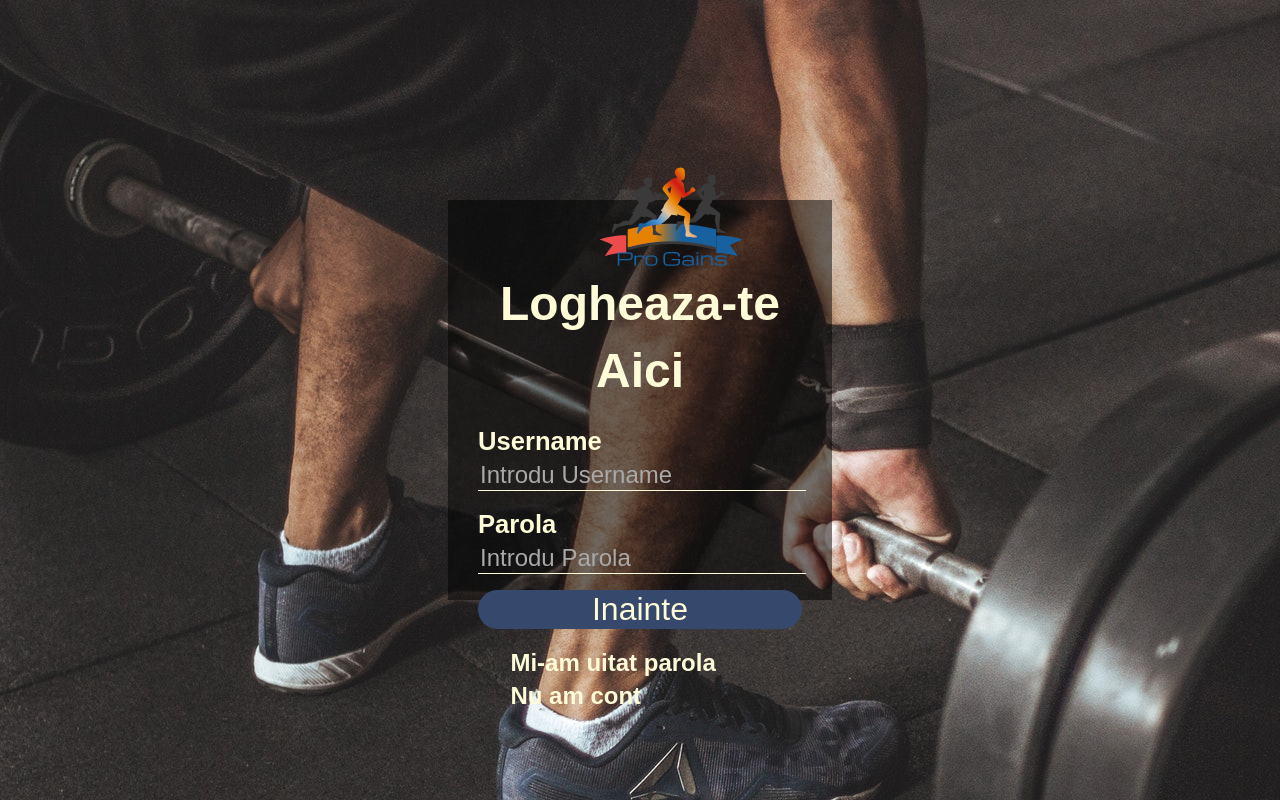
After one commit to bogdanpr97/Proiect_MDS, a PHP site: page /login.html in a window 1280 px wide. The commit adds this page. Run offline with PHP 8.4, Linux system fonts and the light colour scheme; some libraries are stand-ins or nearby versions.

Commit message:
Login
Index arata mai profi
Am adaugat Login

```diff
--- /dev/null
+++ b/MDS/login.html
@@ -0,0 +1,37 @@
+<!DOCTYPE html>
+<html>
+<head>
+  <title>Pagina de Login</title>
+<meta name="viewport" content="width=device-width , initial-scale=1">
+  <script defer src="https://use.fontawesome.com/releases/v5.0.10/js/all.js" integrity="sha384-slN8GvtUJGnv6ca26v8EzVaR9DC58QEwsIk9q1QXdCU8Yu8ck/tL/5szYlBbqmS+" crossorigin="anonymous"></script>
+  <script
+  src=" http://code.jquery.com/jquery-3.3.1.min.js "
+  integrity="sha256-FgpCb/KJQlLNfOu91ta32o/NMZxltwRo8QtmkMRdAu8="
+  crossorigin="anonymous"></script>
+
+    <link rel="stylesheet" type="text/css" href="style.css">
+    <style type="text/css">
+      body{
+        background-image: url('img/login1.jpeg');
+
+        background-repeat: no-repeat;
+
+      }
+    </style>
+</head>
+<body>
+  <div class="loginbox">
+    <img src="img/logo.png" class="avatar">
+    <h1>Logheaza-te Aici</h1>
+    <form>
+      <p>Username</p>
+      <input type="text" name="" placeholder="Introdu Username">
+      <p>Parola</p>
+      <input type="password" name=""  placeholder="Introdu Parola">
+      <input type="submit" name="" value="Inainte">
+      <a href="#">Mi-am uitat parola</a><br>
+      <a href="#">Nu am cont</a>
+    </form>
+  </div>
+</body>
+</html>
--- a/MDS/style.css
+++ b/MDS/style.css
@@ -207,3 +239,123 @@ footer{
 	text-align: center;
 	padding: 1rem;
 }
+/*  login html   */
+
+.loginbox{
+
+   width: 30%;
+   height: 50%;
+   background-color: rgba(0,0,0,0.5);
+   color: var(--light);
+   position: absolute;
+   top:50%;
+   left: 50%;
+   transform: translate(-50%,-50%);
+   box-sizing: border-box;
+   padding: 70px 30px;
+}
+.avatar{
+   width: 200px;
+   height: 200px;
+   position: absolute;
+
+   top: -20%;
+   left: 33%;
+}
+.loginbox h1{
+	margin:0;
+	padding: 0 0 20px;
+	text-align: center;
+    font-size: 3rem;
+}
+.loginbox p{
+	margin: 0;
+	padding: 0;
+	font-weight: bold;
+	font-size: 1.6rem;
+}
+.loginbox input{
+	width: 100%;
+	margin-bottom: 5%;
+}
+
+.loginbox input[type="text"],input[type="password"]{
+ border: none;
+ border-bottom: 1px solid var(--light);
+ color: var(--primary);
+ background:transparent;
+ outline: none;
+ font-size: 1.5rem;
+}
+::placeholder{
+	color: darkgrey;
+}
+
+.loginbox input[type="submit"]{
+	border :none;
+	outline: none;
+
+	background: var(--dark);
+	color: var(--light);
+	font-size: 2rem;
+	border-radius: 20px;
+}
+
+.loginbox input[type="submit"]:hover{
+	cursor: pointer;
+    background-color: var(--primary);
+    color: var(--dark);
+}
+.loginbox a{
+text-decoration:none;
+font-size: 1.5rem;
+color: var(--light);
+margin-left: 10%;
+font-weight: bold;
+float: left;
+}
+@media only screen and (max-width: 800px){
+	p {
+		font-size: 1.5rem;
+	}
+	h1{
+		font-size: 2.7rem;
+	}
+	h3{
+		font-size: 2.3rem;
+	}
+	h4{
+		font-size: 2rem;
+	}
+	.wrapper{
+		grid-template-areas:
+	'account-box account-box account-box'
+	'main-nav main-nav main-nav'
+	'top-container top-container top-container'
+	'boxes boxes boxes'
+	'footer footer footer';
+	}
+	.top-container{
+		grid-template-areas:
+		'showcase showcase'
+		'topbox-1 topbox-2';
+	}
+	.showcase h1{
+		font-size: 2.5rem;
+	}
+	.main-nav ul{
+		grid-template-columns: 1fr
+	}
+	.boxes{
+		grid-template-columns: 1fr;
+	}
+
+	.account-box{
+		width: 100%;
+	}
+	.account-box > .btn{
+         width: 50%;
+         text-align: center;
+
+	}
+}
```
Also changed, not shown: other parts of MDS/style.css (+37 -5 lines), MDS/index.html (+12 -3 lines), MDS/main.js (+32 -13 lines), MDS/img/login.jpg (added), MDS/img/login1.jpeg (added), MDS/img/login2.jpeg (added), MDS/img/logingud.jpeg (added), MDS/img/logo.png (added), 1 other file.
